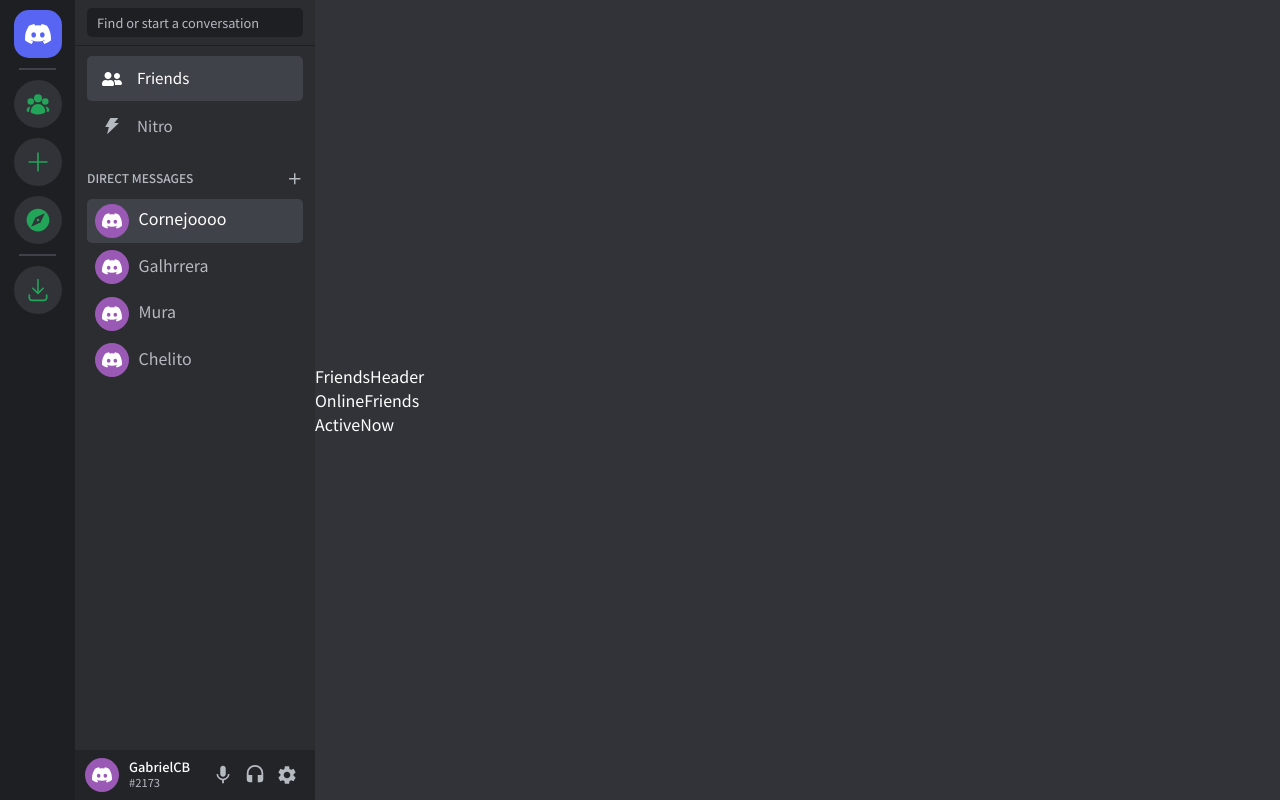
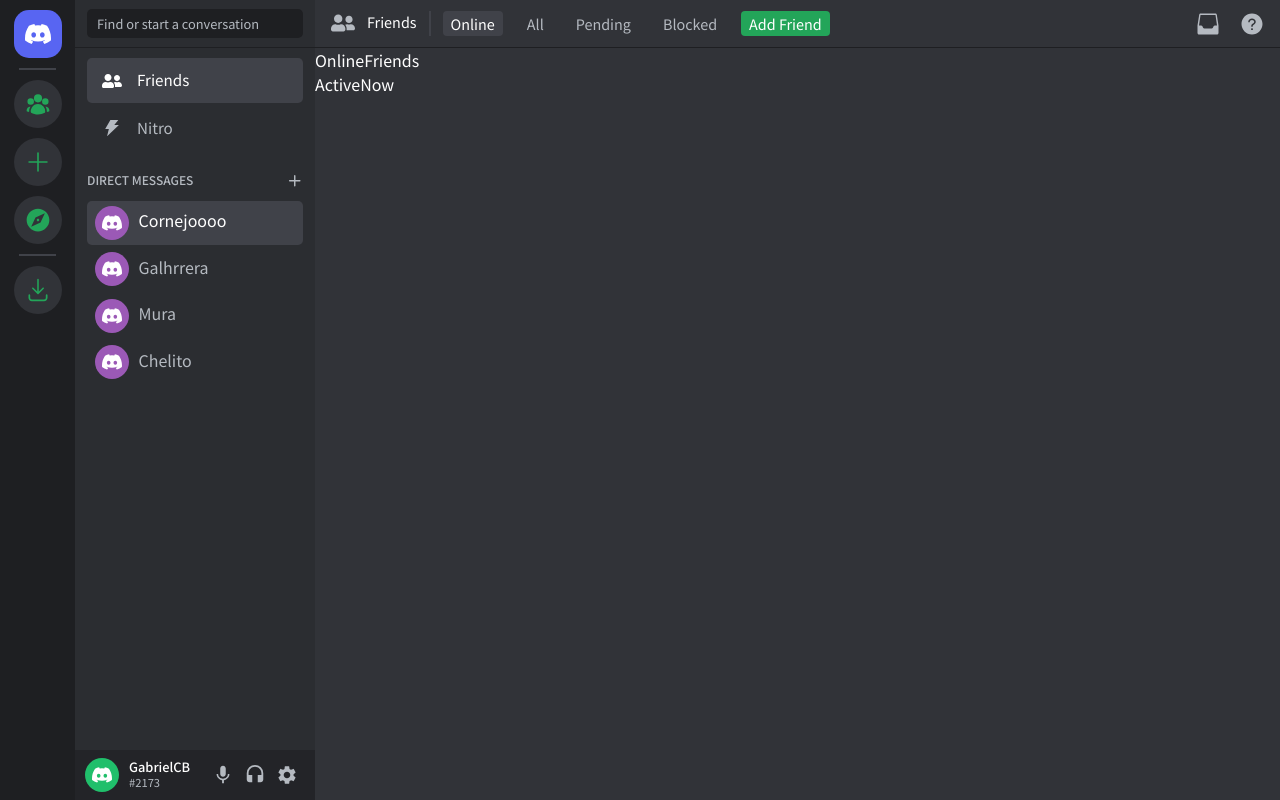
Before and after one commit to GabrielCornejoB/discord-clone, a React (Vite) app: page / in a window 1280 px wide. Built offline with nearby package versions, Linux system fonts and the light colour scheme.

Commit message:
Friends Header

```diff
--- a/src/App.module.scss
+++ b/src/App.module.scss
@@ -4,4 +4,8 @@
   height: 100vh;
   width: 100vw;
   @include m.flex(row, flex-start);
+  .friends {
+    height: 100%;
+    flex-grow: 1;
+  }
 }
--- /dev/null
+++ b/src/components/FriendsHeader/FriendsHeader.module.scss
@@ -0,0 +1,54 @@
+@use "../../styles/variables" as v;
+
+.header {
+  height: v.$header-height;
+  display: flex;
+  flex-direction: row;
+  justify-content: space-between;
+  align-items: center;
+  color: v.$txt-secondary;
+  padding: 0 16px;
+  font-size: 0.9rem;
+  border-bottom: 1.5px solid v.$searchbar;
+
+  .left {
+    display: flex;
+    flex-direction: row;
+    gap: 12px;
+    .friendsTitle {
+      padding-right: 12px;
+      border-right: solid v.$activeItem 2px;
+      color: v.$txt-primary;
+    }
+    ul {
+      display: flex;
+      flex-direction: row;
+      gap: 16px;
+      li {
+        padding: 2px 8px;
+        border-radius: 4px;
+        &:hover,
+        &.active {
+          background: v.$activeItem;
+          color: v.$txt-primary;
+          cursor: pointer;
+        }
+        &:nth-last-child(1) {
+          background: v.$green;
+          color: v.$txt-primary;
+        }
+      }
+    }
+  }
+  .right {
+    display: flex;
+    flex-direction: row;
+    gap: 20px;
+    .icon {
+      cursor: pointer;
+      &:hover {
+        color: v.$txt-primary;
+      }
+    }
+  }
+}
--- a/src/components/FriendsHeader/FriendsHeader.tsx
+++ b/src/components/FriendsHeader/FriendsHeader.tsx
@@ -1,4 +1,44 @@
+import { useState } from "react";
+import { IconContext } from "react-icons";
+import { FaUserFriends } from "react-icons/fa";
+import { AiFillQuestionCircle } from "react-icons/ai";
+import { GoInbox } from "react-icons/go";
+import s from "./FriendsHeader.module.scss";
+
+const listItems = ["Online", "All", "Pending", "Blocked"];
+
 const FriendsHeader = () => {
-  return <header>FriendsHeader</header>;
+  const [activeItem, setActiveItem] = useState(0);
+
+  const handleActiveLink = (index: number) => {
+    setActiveItem(index);
+  };
+
+  return (
+    <header className={s.header}>
+      <IconContext.Provider value={{ size: "24px" }}>
+        <div className={s.left}>
+          <FaUserFriends />
+          <span className={s.friendsTitle}>Friends</span>
+          <ul>
+            {listItems.map((li, index) => (
+              <li
+                key={index}
+                onClick={() => handleActiveLink(index)}
+                className={activeItem === index ? s.active : undefined}
+              >
+                {li}
+              </li>
+            ))}
+            <li>Add Friend</li>
+          </ul>
+        </div>
+        <div className={s.right}>
+          <GoInbox className={s.icon} />
+          <AiFillQuestionCircle className={s.icon} />
+        </div>
+      </IconContext.Provider>
+    </header>
+  );
 };
 export default FriendsHeader;
--- a/src/components/PrivateChannels/PrivateChannels.module.scss
+++ b/src/components/PrivateChannels/PrivateChannels.module.scss
@@ -7,17 +7,10 @@
   height: 100vh;
   width: v.$private-channels-width;
   min-width: v.$private-channels-width;
-  // overflow-y: scroll;
-  // &::-webkit-scrollbar {
-  //   width: 5px;
-  // }
-  // &::-webkit-scrollbar-thumb {
-  //   background: v.$scrollbar;
-  // }
 
   .searchConversation {
     @include m.flex(column);
-    height: v.$header-height;
+    min-height: v.$header-height;
     width: 100%;
     border-bottom: 1.5px solid v.$searchbar;
     button {
--- a/src/components/PrivateChannels/components/Chat.tsx
+++ b/src/components/PrivateChannels/components/Chat.tsx
@@ -19,7 +19,7 @@
       className={`${s.chat} ${isActive && s.active}`}
       onClick={() => handleClick(index)}
     >
-      <ProfileIcon />
+      <ProfileIcon color="purple" />
       <span>{name}</span>
     </div>
   );
--- a/src/components/PrivateChannels/components/UserInfo.tsx
+++ b/src/components/PrivateChannels/components/UserInfo.tsx
@@ -27,7 +27,7 @@
   return (
     <section className={s.userTab}>
       <section className={s.userInfo}>
-        <ProfileIcon />
+        <ProfileIcon color="green" />
         <div className={s.user}>
           <span className={s.userName}>GabrielCB</span>
           <span className={s.id}>#2173</span>
--- a/src/components/ProfileIcon/ProfileIcon.module.scss
+++ b/src/components/ProfileIcon/ProfileIcon.module.scss
@@ -5,5 +5,4 @@
   height: 34px;
   @include m.flex(row);
   border-radius: 100%;
-  background: #9b59b6;
 }
--- a/src/components/ProfileIcon/ProfileIcon.tsx
+++ b/src/components/ProfileIcon/ProfileIcon.tsx
@@ -2,9 +2,18 @@
 import { BsDiscord } from "react-icons/bs";
 import s from "./ProfileIcon.module.scss";
 
-const ProfileIcon = () => {
+interface Props {
+  color: "green" | "purple";
+}
+
+const ProfileIcon = ({ color }: Props) => {
+  enum colors {
+    "green" = "#20bf6b",
+    "purple" = "#9b59b6",
+  }
+
   return (
-    <div className={s.pfp}>
+    <div className={s.pfp} style={{ background: colors[color] }}>
       <IconContext.Provider value={{ size: "20px" }}>
         <BsDiscord />
       </IconContext.Provider>
```
